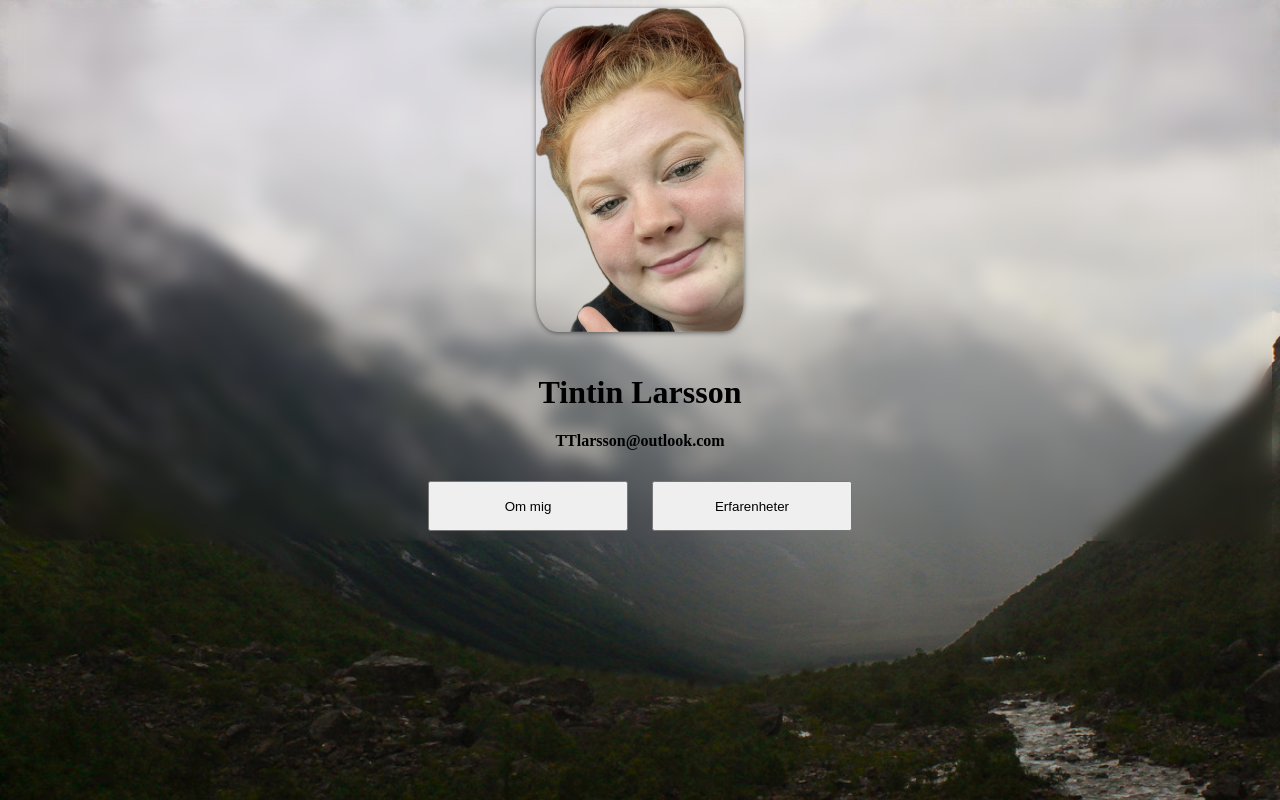
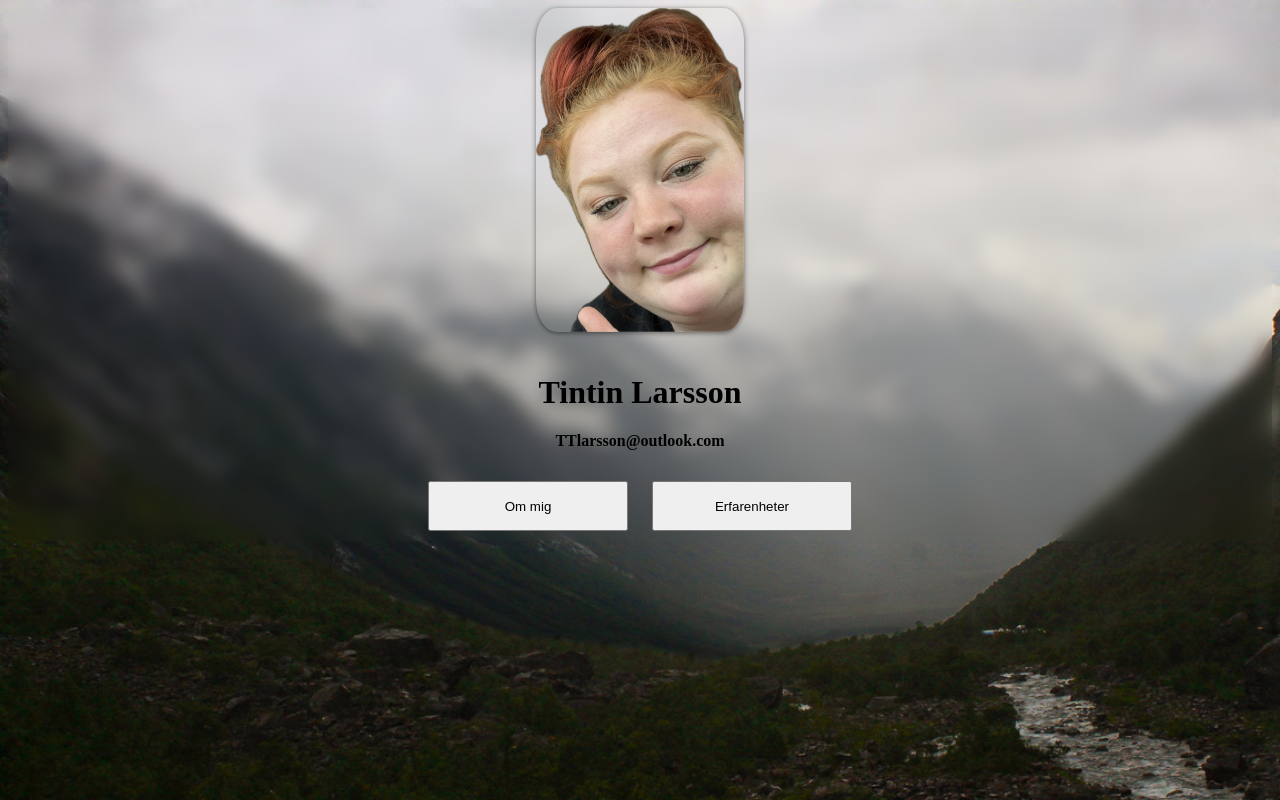
Before and after one commit to Controlfox/CV-Webbutveckling, a plain HTML site: page index.html in a window 1280 px wide. Drawn offline with Linux system fonts and the light colour scheme.

Commit message:
Fixat bakgrunden

```diff
--- a/style.css
+++ b/style.css
@@ -3,6 +3,9 @@ body
     background-image: url("Bild/minFavvoPlats.jpg");
     background-repeat: no-repeat;
     background-size: cover;
+    background-position: center center;
+    background-attachment: fixed;
+    background-color: black;
 }
 
 .main-container
```
